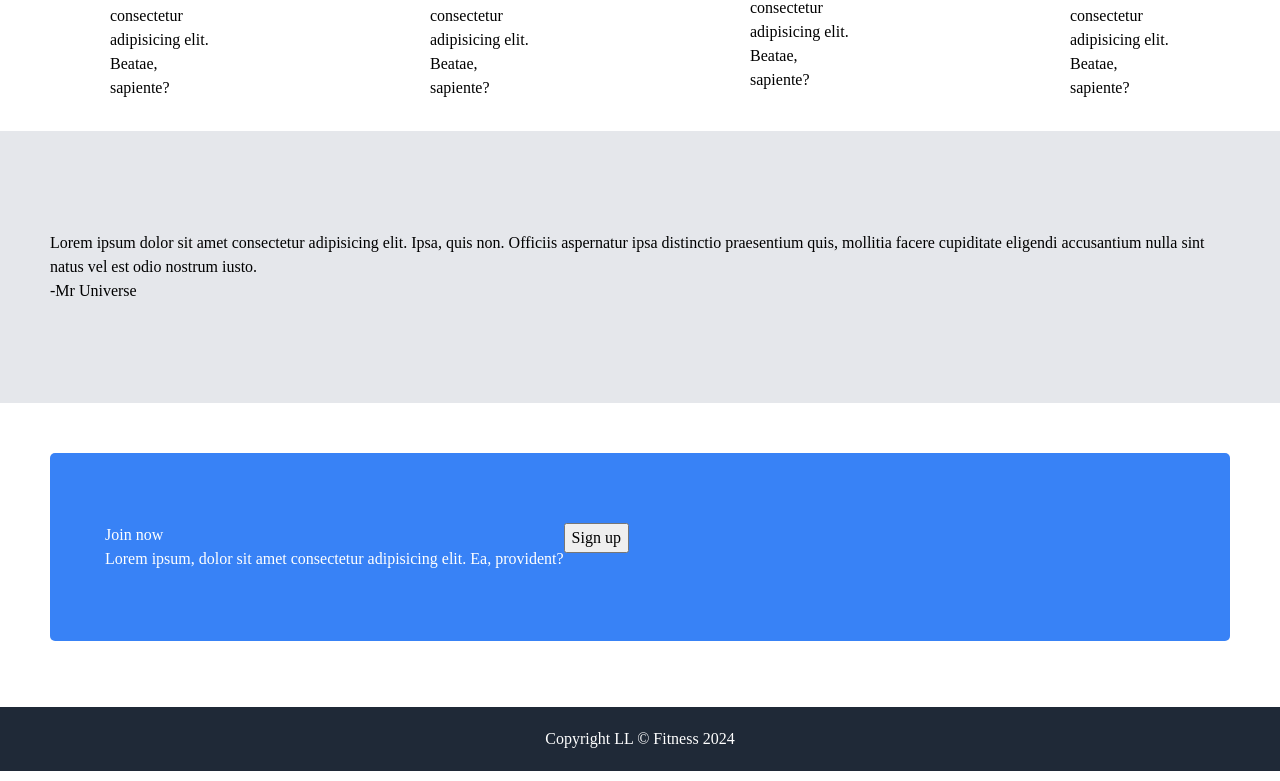
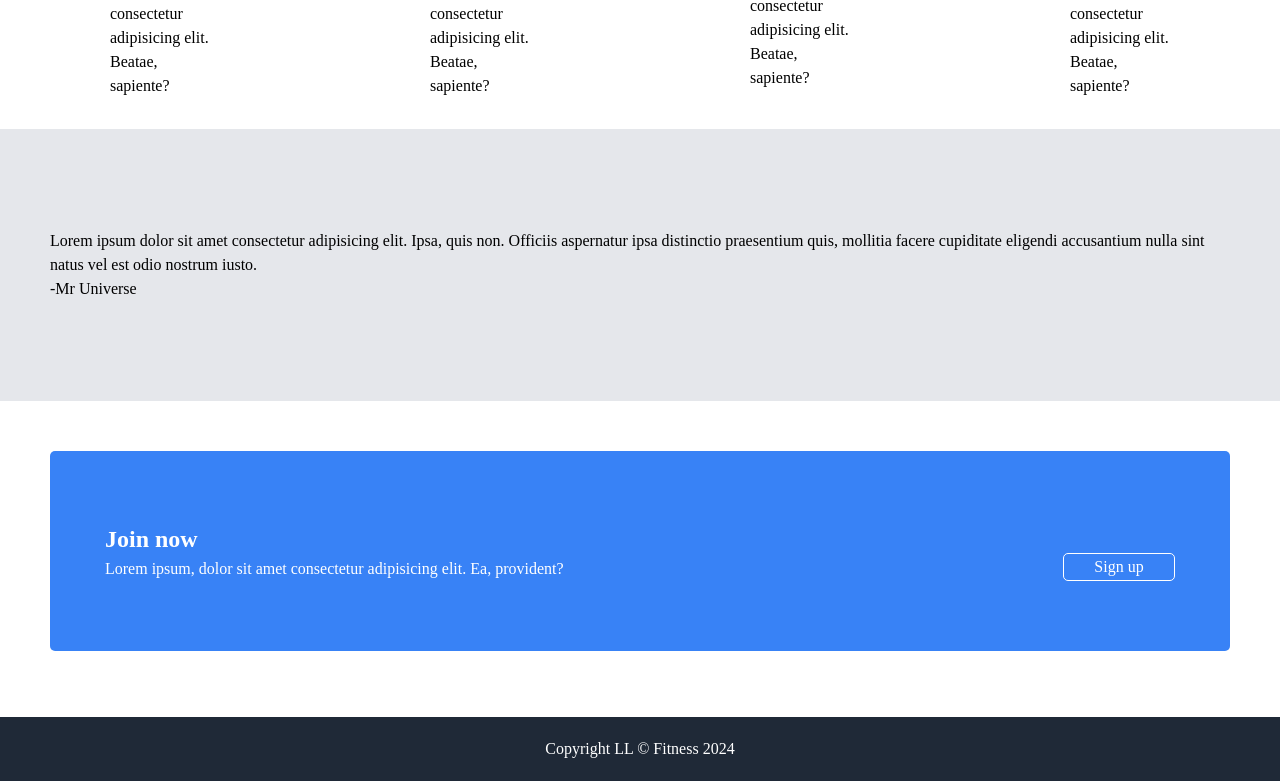
Before and after one commit to lawlawson/odin-landing-page, a plain HTML site: page index.html in a window 1280 px wide. Shown: the part 557-1338 px from the top of the page. Drawn offline with Linux system fonts and the light colour scheme.

Commit message:
styled button

```diff
--- a/index.html
+++ b/index.html
@@ -71,18 +71,18 @@
         </div>
         <div class="quote-container">
           <p>
-              Lorem ipsum dolor sit amet consectetur adipisicing elit. Ipsa,
-              quis non. Officiis aspernatur ipsa distinctio praesentium quis,
-              mollitia facere cupiditate eligendi accusantium nulla sint natus
-              vel est odio nostrum iusto.
+            Lorem ipsum dolor sit amet consectetur adipisicing elit. Ipsa, quis
+            non. Officiis aspernatur ipsa distinctio praesentium quis, mollitia
+            facere cupiditate eligendi accusantium nulla sint natus vel est odio
+            nostrum iusto.
           </p>
           <p>-Mr Universe</p>
         </div>
         <div class="cta-container">
           <div class="cta">
             <div class="cta-text">
-                <p>Join now</p>
-                <p>
+              <p class="cta-heading">Join now</p>
+              <p class="cta-info">
                 Lorem ipsum, dolor sit amet consectetur adipisicing elit. Ea,
                 provident?
               </p>
@@ -92,7 +92,6 @@
             </div>
           </div>
         </div>
-
       </div>
       <footer>
         <p>Copyright LL &copy Fitness 2024</p>
--- a/style.css
+++ b/style.css
@@ -68,6 +68,8 @@ h6 {
 .container {
   position: relative;
   min-height: 100vh;
+  overflow: hidden;
+  margin: 0 auto;
 }
 
 .content-wrap {
@@ -128,6 +130,31 @@ h6 {
   display: flex;
   flex-direction: row;
   margin: 60px 50px;
+  justify-content: space-between;
+}
+
+.cta-heading {
+  font-size: 24px;
+  font-weight: bold;
+}
+
+.cta-button {
+  display: flex;
+  flex-direction: column;
+  justify-content: end;
+  width: 7rem;
+}
+
+button {
+  cursor: pointer;
+  border-radius: 5px;
+  background-color: transparent;
+  color: #fff;
+  border: 1px solid #fff;
+}
+
+body {
+  margin: 0 auto;
 }
 
 footer {
```
Lines whose indentation alone changed are shown as unchanged.
